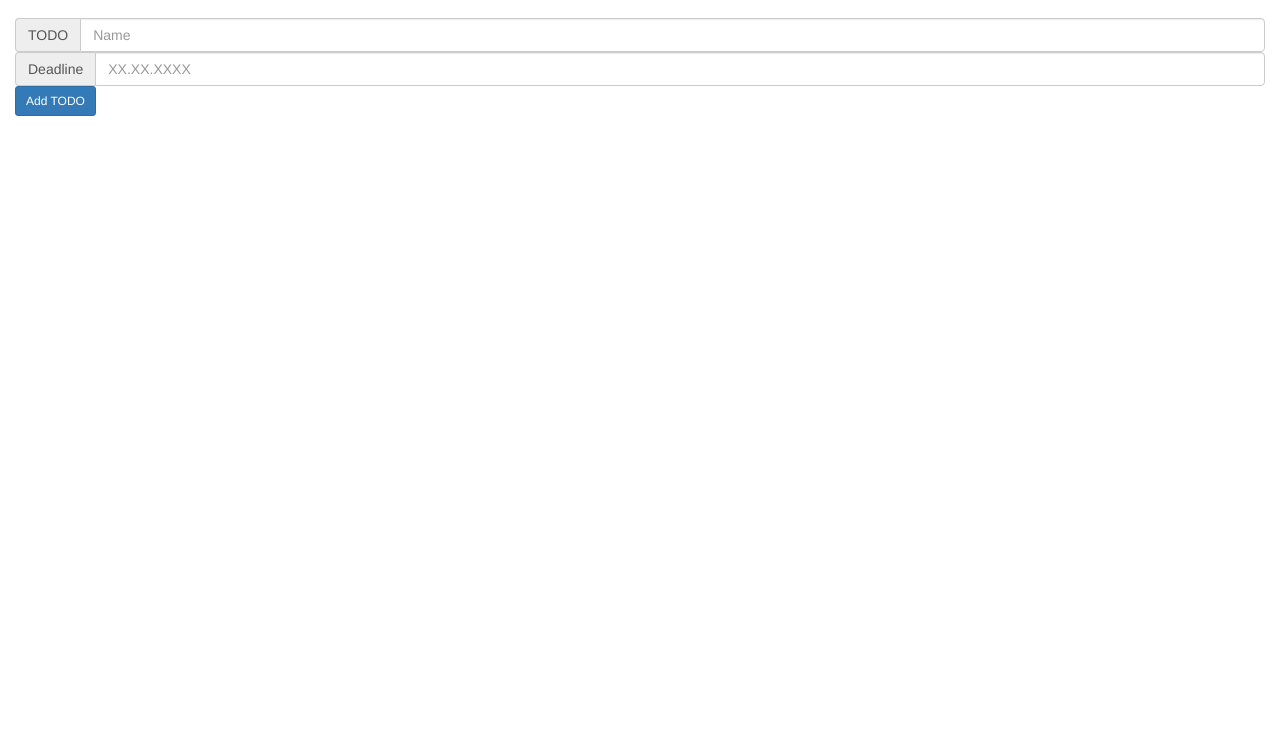
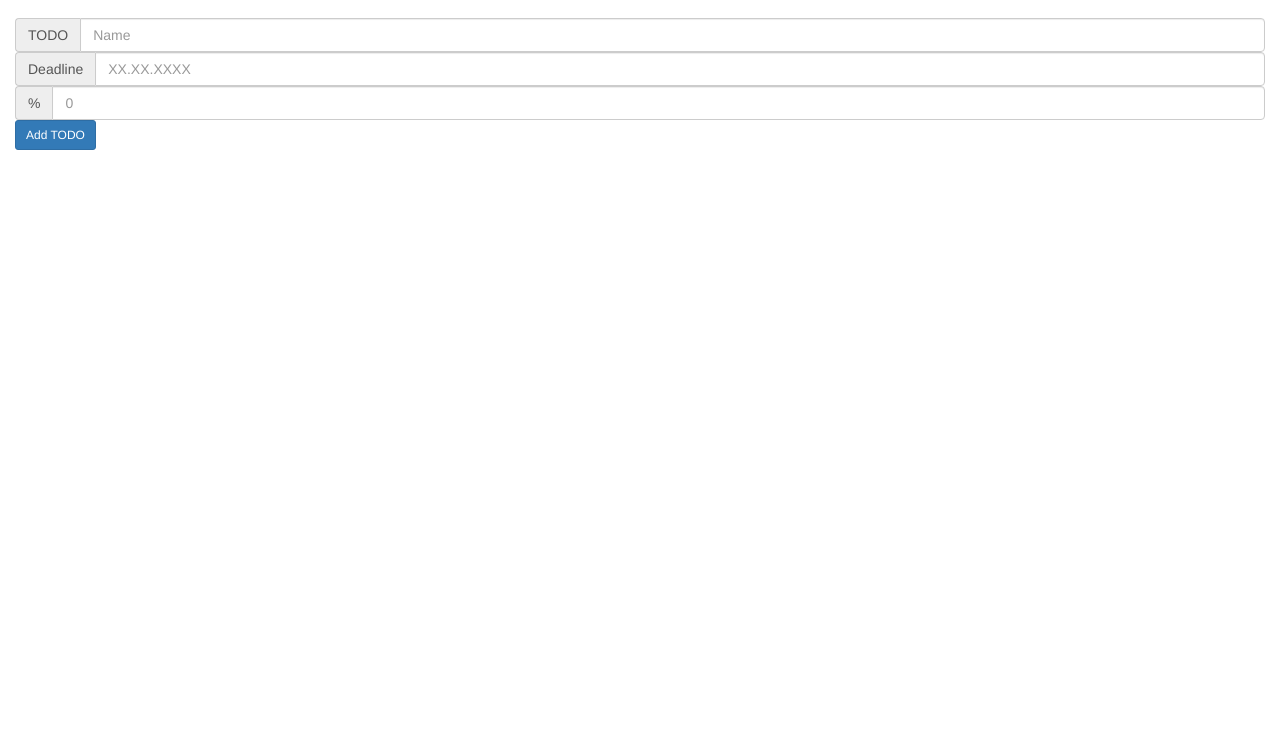
Before and after one commit to DuyBach/todo_template, a plain HTML site: page add.html in a window 1280 px wide. Shown: the part 54-800 px from the top of the page. Drawn offline with nearby package versions, Linux system fonts and the light colour scheme.

Commit message:
added the %-option to add.html

```diff
--- a/add.html
+++ b/add.html
@@ -51,6 +51,11 @@
   <input type="text" class="form-control" placeholder="XX.XX.XXXX" aria-describedby="basic-addon2">
 </div>
 
+<div class="input-group">
+  <span class="input-group-addon" id="basic-addon3">%</span>
+  <input type="number" class="form-control" placeholder="0" aria-describedby="basic-addon3">
+</div>
+
 <div class="btn-group" role="group" aria-label="...">
   <a href="index.html" class="btn btn-primary btn-sm">Add TODO</a>
 </div>
```
